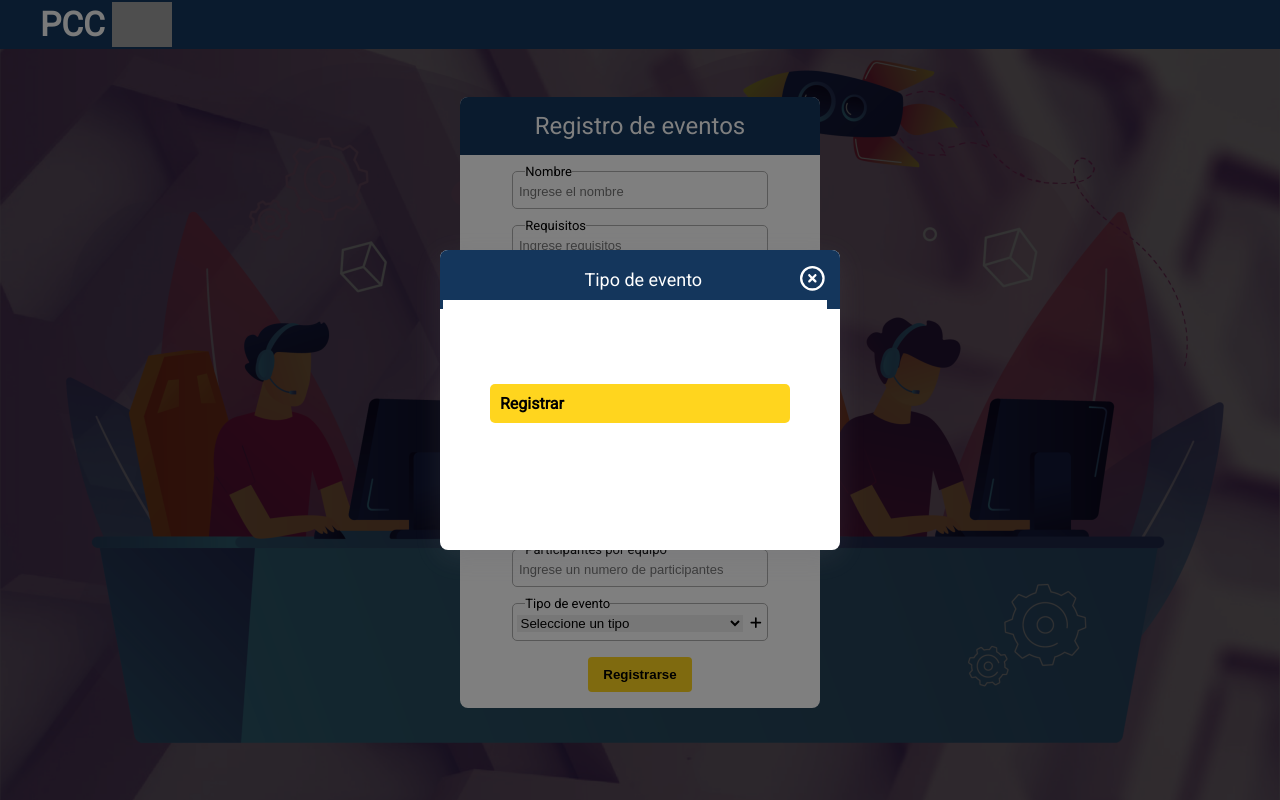
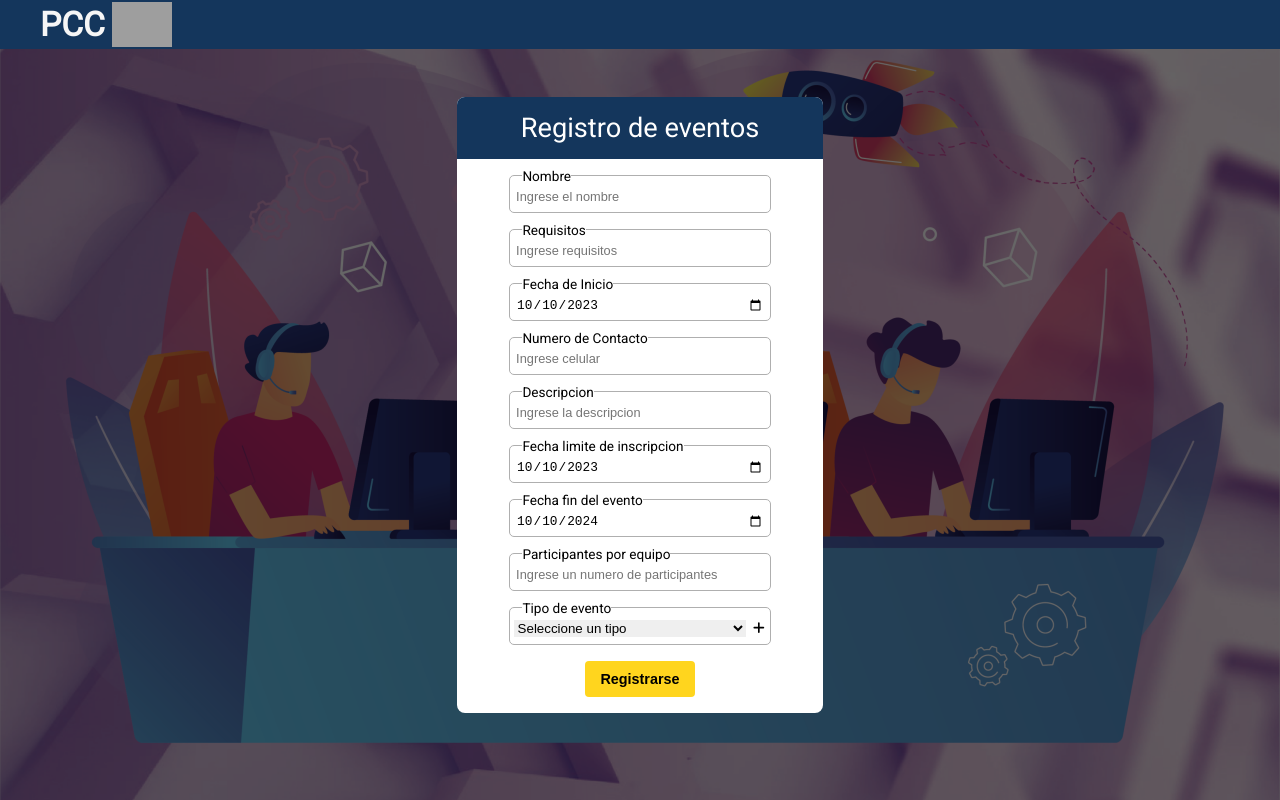
Before and after one commit to LeonelGongora/PCC-TIS, a React (Create React App) app in the folder react_pcc/: page / in a window 1280 px wide. Built offline with nearby package versions, Linux system fonts and the light colour scheme; grey boxes are pictures that could not be loaded.

Commit message:
ventana modal funcionando

```diff
--- a/react_pcc/src/AppManu.css
+++ b/react_pcc/src/AppManu.css
@@ -2,7 +2,6 @@
   margin: 0;
   padding: 0;
   border: 0;
-  position: ;
 }
 
 .AppManu{
--- a/react_pcc/src/AppManu.js
+++ b/react_pcc/src/AppManu.js
@@ -1,22 +1,27 @@
+import React, {useState} from 'react';
 import './AppManu.css';
 import NavbarCreateEvent from './components/NavBarCreateEvent';
 import CreateEvents from './components/CreateEvents';
 import ModalWindow from './components/ModalWindow';
 
+
+
 function AppManu() {
+  const [estadoModal1, cambiarEstadoModal1] = useState(false);
   return (
     <div className="AppManu">
-      <ModalWindow/>
+      <ModalWindow estado={estadoModal1} cambiarEstado={cambiarEstadoModal1} />
       <div className="background-image"></div>
       <div className="content">
         <div className='navegacion'>
           <NavbarCreateEvent/>
         </div>
         <div className='contenido'>
-          <CreateEvents />
+          <CreateEvents estado={estadoModal1} cambiarEstado={cambiarEstadoModal1}/>
         </div>
       </div>
     </div>
   );
 }
+
 export default AppManu;
--- a/react_pcc/src/components/CreateEvents.js
+++ b/react_pcc/src/components/CreateEvents.js
@@ -1,13 +1,12 @@
-import React, { Component } from 'react';
+import React, {Component} from 'react';
 import "../stylesheets/CreateEventStyle.css";
 import { FontAwesomeIcon } from '@fortawesome/react-fontawesome';
 import { faPlus } from '@fortawesome/free-solid-svg-icons';
-import {faArrowUpFromBracket} from '@fortawesome/free-solid-svg-icons';
+import { faArrowUpFromBracket } from '@fortawesome/free-solid-svg-icons';
 
 
 const plus = <FontAwesomeIcon icon={faPlus} />
 const addBrac = <FontAwesomeIcon icon={faArrowUpFromBracket} />
-
 
 class CreateEvents extends Component{
     constructor(props){
@@ -50,9 +49,10 @@ class CreateEvents extends Component{
     handleBlur = () => {
         this.setState({ isFocused: false });
     }
+    render(){
+        const { estado, cambiarEstado } = this.props;
+        return (
 
-    render(){
-        return (
         <div className='crearEventos'>
             <div className='textoEvento'>
                 <p className='textoRegistro'> Registro de eventos</p>
@@ -60,37 +60,37 @@ class CreateEvents extends Component{
             <div className='entradasDatos'>
                 <div className='datoNombre' id= {this.state.errorNombre ? 'error' : 'entrada'}>
                     <p id='textoCuadro'>Nombre</p>
-                        <input type='text' name='nombre' value={this.state.nombre} onChange={this.handleChange} placeholder={this.state.errorNombre || "Ingrese el nombre"}
+                        <input id='inputRegistro' type='text' name='nombre' value={this.state.nombre} onChange={this.handleChange} placeholder={this.state.errorNombre || "Ingrese el nombre"}
                         onFocus={this.handleFocus} onBlur={this.handleBlur}
                         />
                 </div>
                 <div className='datoRequisitos' id='entrada'>
                     <p id='textoCuadro'>Requisitos</p>
-                    <input type='text' name='requisito' value={this.state.requisito} onChange={this.handleChange} placeholder="Ingrese requisitos"/>
+                    <input id='inputRegistro'  type='text' name='requisito' value={this.state.requisito} onChange={this.handleChange} placeholder="Ingrese requisitos"/>
                 </div>
                 <div className='fechaInicio' id='entrada'>
                     <p id='textoCuadro'>Fecha de Inicio</p>
-                    <input type='date' name='fechaInicio' value={this.state.fechaInicio} onChange={this.handleChange} />
+                    <input id='inputRegistro' type='date' name='fechaInicio' value={this.state.fechaInicio} onChange={this.handleChange} />
                 </div>
                 <div className='numeroContacto' id='entrada'>
                     <p id='textoCuadro'>Numero de Contacto</p>
-                    <input type='tel' name='celular' value={this.state.celular} maxLength={8} onChange={this.handleChange} placeholder="Ingrese celular"/>
+                    <input id='inputRegistro' type='tel' name='celular' value={this.state.celular} maxLength={8} onChange={this.handleChange} placeholder="Ingrese celular"/>
                 </div>
                 <div className='descripcionEvento' id='entrada'>
                     <p id='textoCuadro'>Descripcion</p>
-                    <input type='text' name='descripcion' value={this.state.descripcion} onChange={this.handleChange} placeholder="Ingrese la descripcion"/>
+                    <input id='inputRegistro' type='text' name='descripcion' value={this.state.descripcion} onChange={this.handleChange} placeholder="Ingrese la descripcion"/>
                 </div>
                 <div className='fechaLimiteInscripcion' id='entrada'>
                     <p id='textoCuadro'>Fecha limite de inscripcion</p>
-                    <input type='date' name='fechaLimite' value={this.state.fechaLimite} onChange={this.handleChange} />
+                    <input id='inputRegistro' type='date' name='fechaLimite' value={this.state.fechaLimite} onChange={this.handleChange} />
                 </div>
                 <div className='fechaFinEvento' id='entrada'>
                     <p id='textoCuadro'>Fecha fin del evento</p>
-                    <input type='date' name='fechaFinEvent' value={this.state.fechaFinEvent} onChange={this.handleChange} />
+                    <input id='inputRegistro' type='date' name='fechaFinEvent' value={this.state.fechaFinEvent} onChange={this.handleChange} />
                 </div>
                 <div className='numeroParticipantes' id='entrada'>
                     <p id='textoCuadro'>Participantes por equipo</p>
-                    <input type='tel' name='participantesEquip' value={this.state.participantesEquip} maxLength={2} onChange={this.handleChange} placeholder="Ingrese un numero de participantes"/>
+                    <input id='inputRegistro' type='tel' name='participantesEquip' value={this.state.participantesEquip} maxLength={2} onChange={this.handleChange} placeholder="Ingrese un numero de participantes"/>
                 </div>
                 <div className='tipoEvento2' id='entrada'>
                     <p id='textoCuadro'>Tipo de evento</p>
@@ -101,7 +101,7 @@ class CreateEvents extends Component{
                         <option>Opcion2</option>
                         <option>Opcion3</option>
                     </select>
-                    <button id='iconsImp'> {plus}</button>
+                    <button onClick={()=> cambiarEstado(!estado)}id='iconsImp'> {plus}</button>
                     </div>
                 </div>
                 {/* <div className='patrocinadores' id='entrada'>
--- a/react_pcc/src/components/ModalWindow.js
+++ b/react_pcc/src/components/ModalWindow.js
@@ -1,79 +1,29 @@
 import React from 'react';
-import styled from 'styled-components';
+import '../stylesheets/ModalWindowStyle.css'
 import {FontAwesomeIcon} from '@fortawesome/react-fontawesome';
 import { faCircleXmark } from '@fortawesome/free-regular-svg-icons';
 
 
 const salir = <FontAwesomeIcon icon={faCircleXmark} />
 
-function ModalWindow(){
+function ModalWindow({estado,cambiarEstado}){
     return (
-        <>
-            <Overlay>
-                <ContenedorModal>
-                    <EncabezadoModal>
-                        <Titulo>Tipo de evento</Titulo>
-                        <BotonSalir>{salir}</BotonSalir>
-                    </EncabezadoModal>
-                    <input></input>
-                    <BotonRegistrar>Registrar</BotonRegistrar>
-                </ContenedorModal>
-            </Overlay>
-        </>
-    )
+        estado && (
+            <div className='Overlay'>
+            <div className='ContenedorModal'>
+                <div className='EncabezadoModal'>
+                    <div className='tituloEvento'><h1>Tipo de evento</h1></div>
+                    <button onClick={()=> cambiarEstado(false)} className='BotonSalir'>{salir}</button>
+                </div>
+                <div className='registro'>
+                    <input className='inputEvento' placeholder='Ingrese nombre'></input>
+                    <button className='BotonRegistrar'>Registrar</button>
+                </div>
 
+            </div>
+            </div>
+        )
+    );
 }
 
 export default ModalWindow;
-
-const BotonRegistrar = styled.div`
-    background-color: rgb(255, 213, 30);
-    padding: 10px 10px;
-    border-radius: 5px;
-    font-weight: bolder;
-    border: none;
-    margin: 5px;
-    cursor: pointer;
-    margin: 50px;
-`;
-const BotonSalir = styled.div`
-    color: white;
-    font-size: 1.9em;
-`;
-
-const Overlay = styled.div`
-    width: 100vw;
-    height: 100vh;
-    position: absolute;
-    top: 0;
-    left: 0;
-    background: rgba(0,0,0,.5);
-    display: flex;
-    align-items: center;
-    justify-content: center;
-    z-index: 3;
-`;
-
-const ContenedorModal = styled.div`
-    width: 400px;
-    min-height: 300px;
-    background: white;
-    position: relative;
-    box-shadow: rgba(100,100,111,0.2) 0px 7px 29px 0px;
-    border-radius: 8px;
-`;
-const EncabezadoModal = styled.div`
-    display: flex;
-    align-items: center;
-    justify-content: space-between;
-    background-color: rgb(20,54,92);
-    padding: 15px;
-    border-top-left-radius: 8px;
-    border-top-right-radius: 8px;
-    color: white;
-    font-size: small;
-`;
-const Titulo = styled.div`
-    font-size: large;
-    padding-left: 35%;
-`;
--- a/react_pcc/src/stylesheets/CreateEventStyle.css
+++ b/react_pcc/src/stylesheets/CreateEventStyle.css
@@ -14,7 +14,7 @@
     padding: 15px;
     border-top-left-radius: 8px;
     border-top-right-radius: 8px;
-    font-size: x-large;
+    font-size: 1.7rem;
 }
 #entrada{
     border: 1px solid rgb(175, 175, 175);
@@ -40,6 +40,7 @@
     background-color: rgb(255, 213, 30);
     padding: 10px 15px;
     font-weight: bolder;
+    font-size: 0.9rem;
     border: none;
     margin-left: 10vw;
     margin-right: 10vw;
@@ -56,7 +57,7 @@
 
 #textoCuadro{
     position: relative;
-    font-size: small;
+    font-size: 0.85rem;
     text-align: left;
     width: fit-content;
     margin-left: 1vw;
@@ -65,8 +66,8 @@
     background-color: white;
 }
 
-input{
-    font-size: small;
+#inputRegistro{
+    font-size: 0.8rem;
     margin: 3px;
     width: 95%;
     padding: 2px;
--- /dev/null
+++ b/react_pcc/src/stylesheets/ModalWindowStyle.css
@@ -0,0 +1,90 @@
+.BotonRegistrar{
+    background-color: rgb(255, 213, 30);
+    padding: 10px 20px;
+    border-radius: 8px;
+    font-weight: bolder;
+    border: none;
+    margin: 15px;
+    cursor: pointer;
+    font-size: 0.95rem;
+}
+
+.BotonRegistrar:hover {
+    background-color: rgb(219, 179, 0);
+}
+
+.BotonRegistrar:active {
+    background-color: rgb(255, 213, 0);
+}
+
+.BotonSalir{
+    background-color: rgb(20, 54, 92);
+    color: white;
+    font-size: 1.8em;
+    cursor: pointer;
+    border-radius: 5px;
+}
+.BotonSalir:hover{
+    background-color: rgb(28, 71, 124);
+}
+.BotonSalir:active {
+    background-color: rgb(29, 76, 134);
+}
+.Overlay{
+    width: 100vw;
+    height: 100vh;
+    position: absolute;
+    top: 0;
+    left: 0;
+    background: rgba(0,0,0,.5);
+    display: flex;
+    align-items: center;
+    justify-content: center;
+    z-index: 1000;
+}
+
+.ContenedorModal{
+    min-height: 200px;
+    min-width: 300px;
+    background: white;
+    /* position: relative; */
+    box-shadow: rgba(100,100,111,0.2) 0px 7px 29px 0px;
+    border-radius: 8px;
+    display: flex;
+    flex-direction: column;
+}
+
+.EncabezadoModal{
+    display: flex;
+    align-items: center;
+    justify-content: space-between;
+    background-color: rgb(20,54,92);
+    padding: 10px;
+    border-top-left-radius: 8px;
+    border-top-right-radius: 8px;
+    color: white;
+}
+
+h1{
+    font-size: large;
+}
+.tituloEvento{
+    text-align: center;
+    width: 100%;
+}
+.registro{
+    display: flex;
+    flex-direction: column;
+    align-items: center;
+    justify-content: flex-end;
+    flex: auto;
+
+}
+.inputEvento{
+    border: 1px solid rgb(175, 175, 175);
+    outline: none;
+    border-radius: 5px;
+    padding: 5px;
+    margin-bottom: 25px;
+    font-size: 0.85rem;
+}
```
